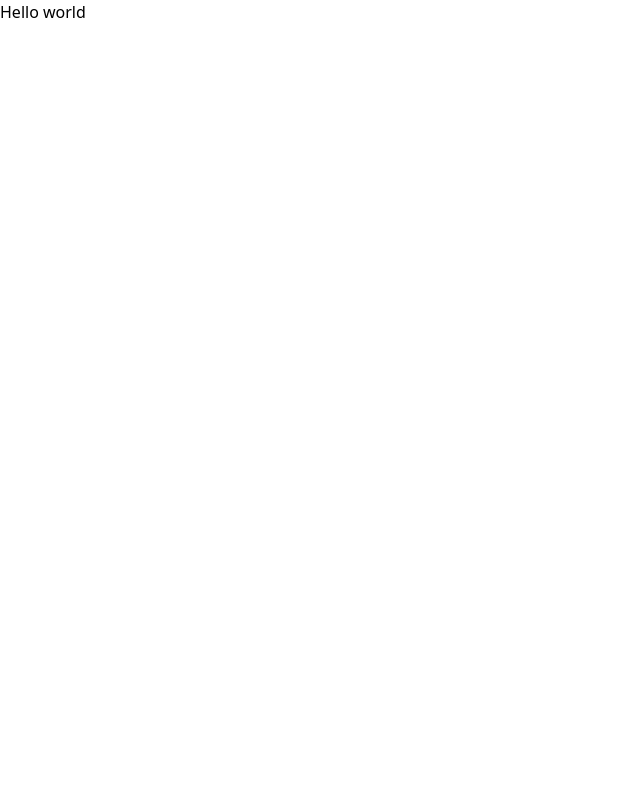
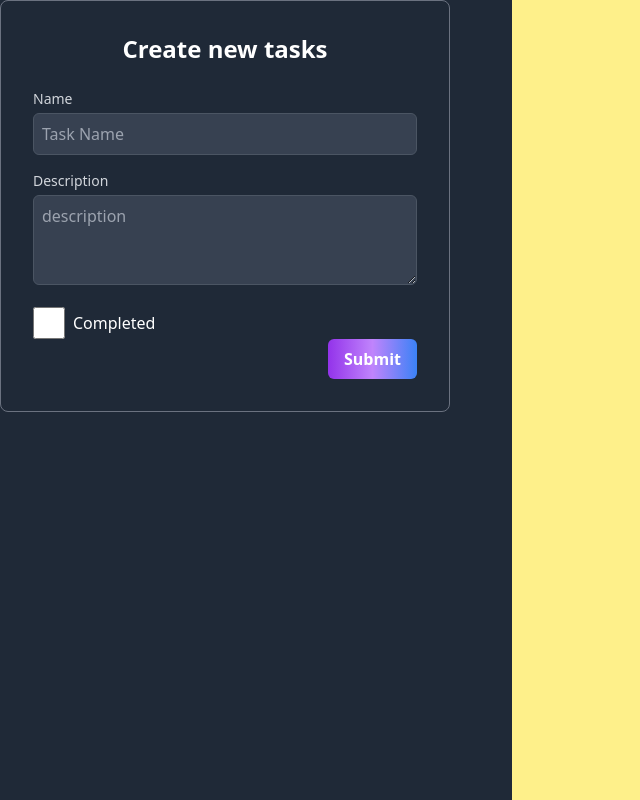
Before and after one commit to Esayas188/To-Do-_List, a React (Vite) app in the folder Todo/: page / in a window 1280 px wide. Shown: the whole page, without its empty margins (0-640 px from the left). Built offline with nearby package versions, Linux system fonts and the light colour scheme.

Commit message:
Add jsx form and handle changes

```diff
--- a/Todo/src/App.tsx
+++ b/Todo/src/App.tsx
@@ -1,14 +1,98 @@
+import {FC,ChangeEvent,useState} from 'react'
+import './App.css'
+import { ITask } from './interfaces';
 
-import './App.css'
+const App:FC = () => {
+  const [task, setTask] = useState<string>("");
+  const [description,setdescription] = useState<string>("");
+  const [completed, setcompleted] = useState<string>("");
+  const [taskList,settaskList] = useState<ITask[]>([]);
 
-function App() {
+
+  const handleChange = (event: ChangeEvent<HTMLInputElement>): void =>{
+    if(event.target.name === "task"){
+      setTask(event.target.value);
+    }else{
+      setcompleted(event.target.value);
+    }
+
+  };
+  const handleChangeTextArea = (event: ChangeEvent<HTMLTextAreaElement>): void => {
+
+      setdescription(event.target.value);
+  };
+
+  const addTask = ():void =>{
+    const newTask = { taskName: task, description:description, completed:completed};
+    settaskList([...taskList,newTask])
+  }
+
+
 
 
   return (
     <>
-    <div>
-      <p>Hello world</p>
+    <div className='min-h-screen grid grid-cols-5 '>
+      <div className='bg-gray-800 w-full h-full col-span-2'>
+        <div className="max-w-[450px] border border-gray-500  p-8 rounded-lg">
+          <h2 className="text-2xl font-bold text-white mb-6 text-center">Create new tasks</h2>
+
+
+          <div className="mb-4">
+            <label className="block text-sm font-medium text-gray-300" >Name</label>
+            <input
+              className="mt-1 p-2 w-full bg-gray-700 border border-gray-600 rounded-md text-white"
+              type="text"
+              placeholder='Task Name'
+              name='task'
+              value={task}
+              onChange={handleChange}
+              />
+          </div>
+
+          <div className="mb-4">
+            <label className="block text-sm font-medium text-gray-300"  htmlFor="email">Description</label>
+            <textarea
+              className="mt-1 p-2 w-full bg-gray-700 border border-gray-600 rounded-md text-white" rows={3}
+              name="description"
+              placeholder='description'
+              value={description}
+              onChange={handleChangeTextArea}
+
+            ></textarea>
+          </div>
+          <div className="">
+            <label className="text-white flex gap-2 items-center">
+              <input className="dark:border-white-400/20 dark:scale-100 transition-all duration-500 ease-in-out dark:hover:scale-110 dark:checked:scale-100 w-8 h-8" type="checkbox"
+              name='completed'
+              value={completed}
+              onChange={handleChange}
+              />
+              Completed</label>
+          </div>
+
+          <div className="flex justify-end">
+            <button className="bg-gradient-to-r from-purple-600 via-purple-400 to-blue-500 text-white px-4 py-2 font-bold rounded-md hover:opacity-80"
+              onClick={addTask}>
+              Submit
+            </button>
+          </div>
+
+        </div>
+
+
+
+
+
+
+      </div>
+
+      <div className='bg-yellow-200 w-full h-full col-span-3'>
+
+      </div>
+
     </div>
+
 
     </>
   )
--- /dev/null
+++ b/Todo/src/interfaces.ts
@@ -0,0 +1,6 @@
+export interface ITask{
+    taskName: string;
+    description:string;
+    completed:string;
+
+}
```
